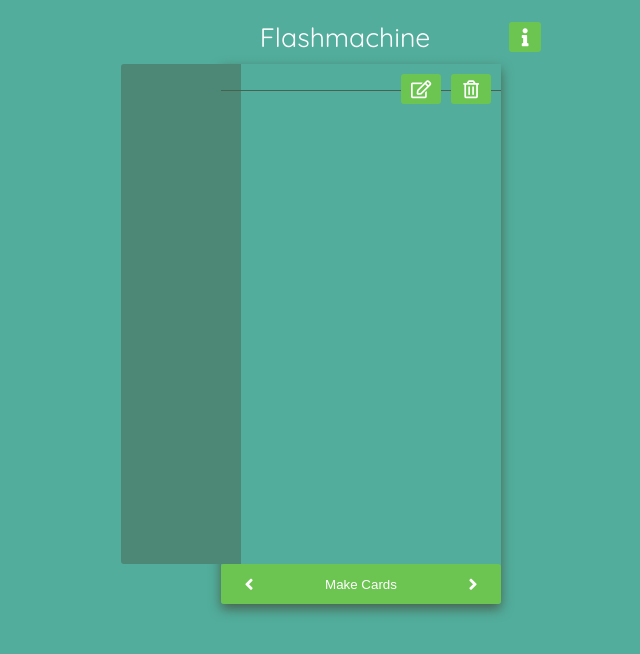
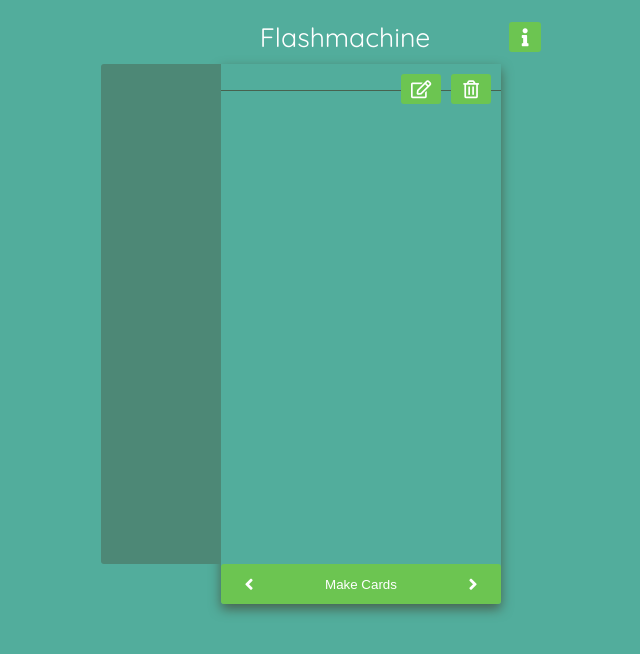
Before and after one commit to Tobio89/Flashmachine-2, a React (Create React App) app: page /editing in a window 1280 px wide. Shown: the top 654 px of the page, without its empty margins (279-919 px from the left). Built offline with nearby package versions, Linux system fonts and the light colour scheme.

Commit message:
Fix: wordtabs menu position

```diff
--- a/src/pages/Editing/Editor/WordTabs/WordTabs.module.scss
+++ b/src/pages/Editing/Editor/WordTabs/WordTabs.module.scss
@@ -3,7 +3,7 @@
   display: flex;
   flex-direction: column;
   height: 500px;
-  left: -100px;
+  left: -120px;
   overflow-y: auto;
   position: absolute;
   top: 0;
```
